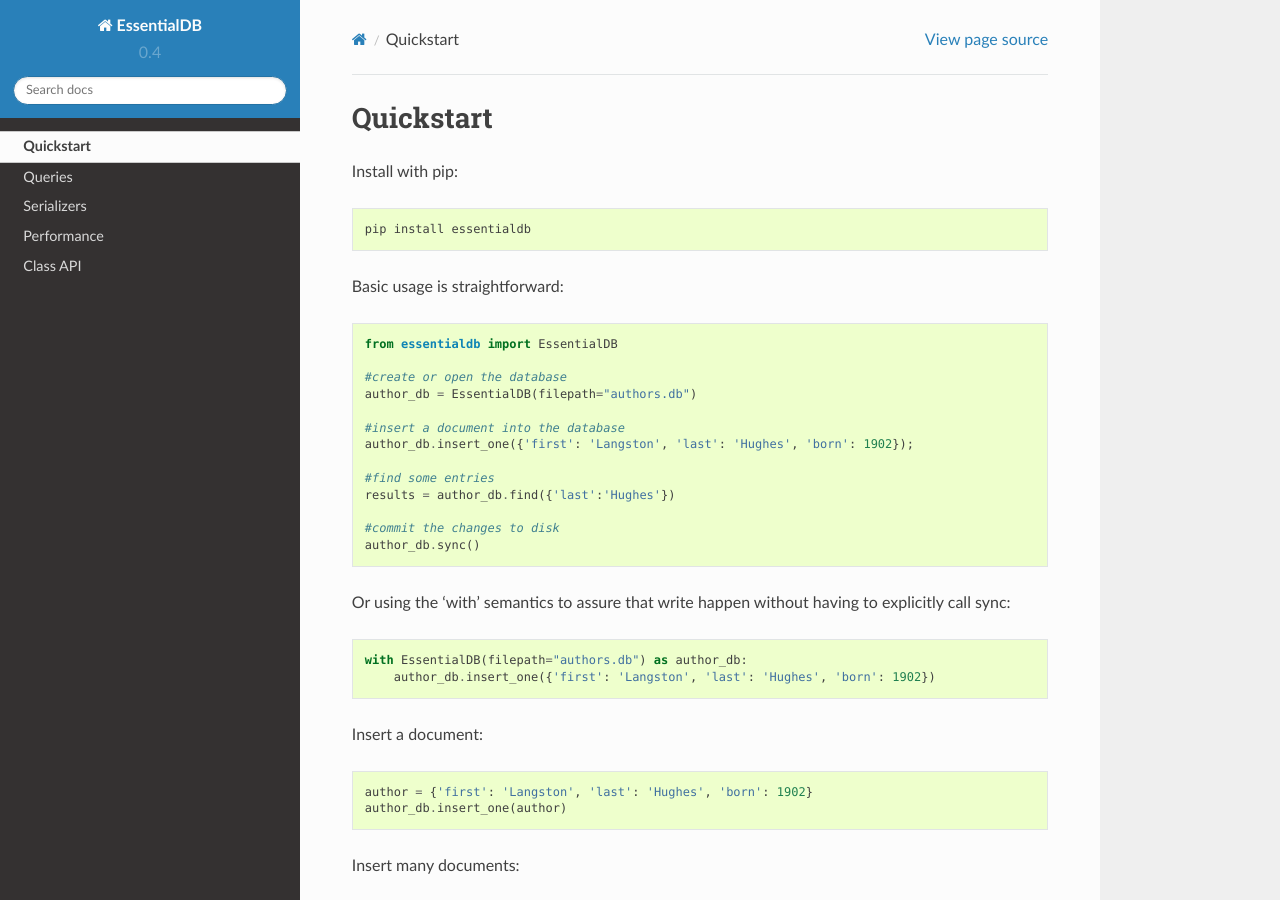
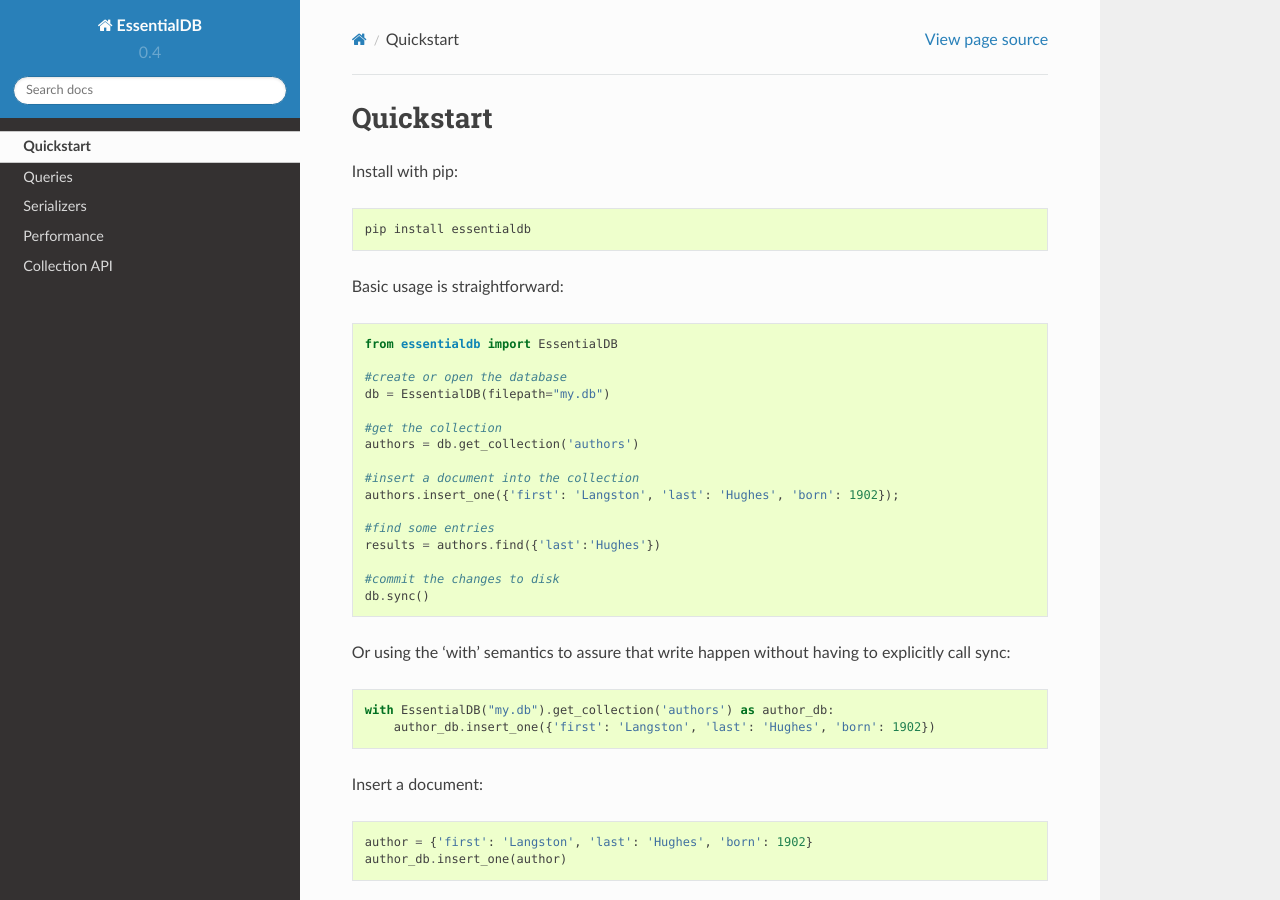
Before and after one commit to shane-mason/essentialdb, a Sphinx documentation site: the page built from docs/quick-start.rst, in a window 1280 px wide and 900 px high. Built offline with Sphinx 7.4.7 and the Read the Docs theme 2.0.0, drawn with Linux system fonts in a browser that asks for light colours.

Commit message:
Documentation updates for 0.6

```diff
--- a/docs/api.rst
+++ b/docs/api.rst
@@ -1,5 +1,5 @@
-Class API
-==========
+Collection API
+===============
 
-.. autoclass:: essentialdb.EssentialDB
+.. autoclass:: essentialdb.Collection
    :members:
--- a/docs/quick-start.rst
+++ b/docs/quick-start.rst
@@ -12,20 +12,23 @@
     from essentialdb import EssentialDB
 
     #create or open the database
-    author_db = EssentialDB(filepath="authors.db")
+    db = EssentialDB(filepath="my.db")
 
-    #insert a document into the database
-    author_db.insert_one({'first': 'Langston', 'last': 'Hughes', 'born': 1902});
+    #get the collection
+    authors = db.get_collection('authors')
+
+    #insert a document into the collection
+    authors.insert_one({'first': 'Langston', 'last': 'Hughes', 'born': 1902});
 
     #find some entries
-    results = author_db.find({'last':'Hughes'})
+    results = authors.find({'last':'Hughes'})
 
     #commit the changes to disk
-    author_db.sync()
+    db.sync()
 
 Or using the 'with' semantics to assure that write happen without having to explicitly call sync::
 
-    with EssentialDB(filepath="authors.db") as author_db:
+    with EssentialDB("my.db").get_collection('authors') as author_db:
         author_db.insert_one({'first': 'Langston', 'last': 'Hughes', 'born': 1902})
 
 
--- a/setup.py
+++ b/setup.py
@@ -22,7 +22,7 @@
     # Versions should comply with PEP440.  For a discussion on single-sourcing
     # the version across setup.py and the project code, see
     # https://packaging.python.org/en/latest/single_source_version.html
-    version='0.5.0',
+    version='0.6.0',
 
     description='EssentialDB - NOSQL document database.',
     long_description=long_description,
@@ -45,7 +45,7 @@
         #   3 - Alpha
         #   4 - Beta
         #   5 - Production/Stable
-        'Development Status :: 3 - Alpha',
+        'Development Status :: 4 - Beta',
 
         # Indicate who your project is intended for
         'Intended Audience :: Developers',
@@ -60,6 +60,8 @@
         'Programming Language :: Python :: 3.3',
         'Programming Language :: Python :: 3.4',
         'Programming Language :: Python :: 3.5',
+        'Programming Language :: Python :: 3.6'
+
     ],
 
     # What does your project relate to?
```
Also changed, not shown: README.rst (+12 -9 lines), 2 other files.
